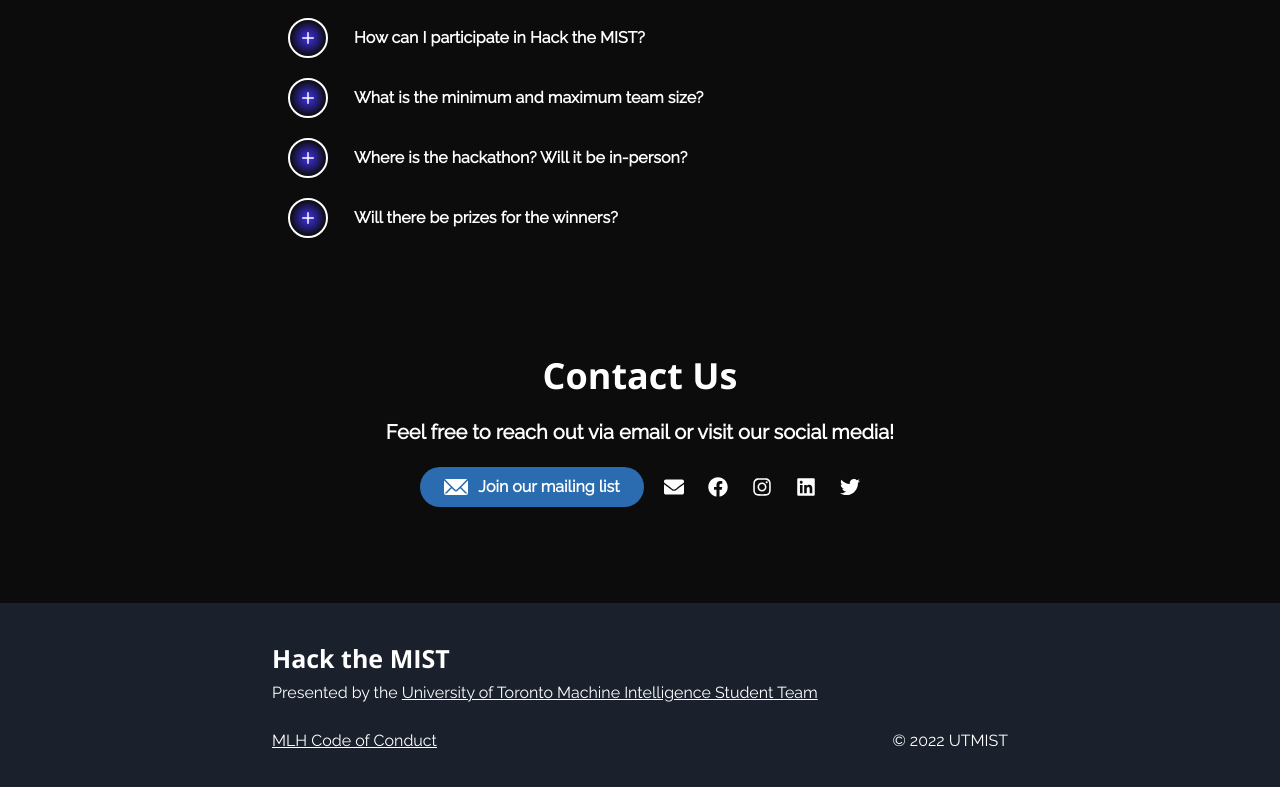
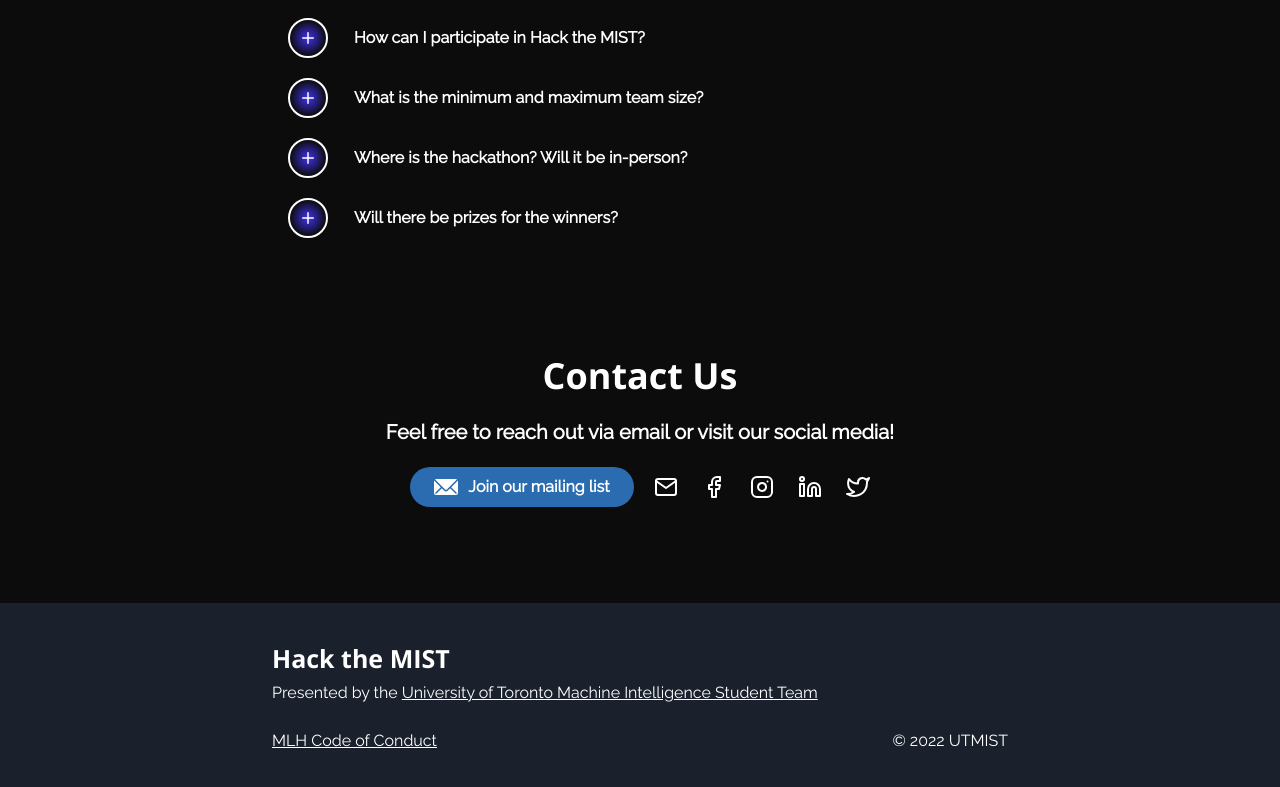
Before and after one commit to UTMIST/hackthemist, a React (Create React App) app: page / in a window 1280 px wide. Shown: the part 3038-3825 px from the top of the page. Built offline with nearby package versions, Linux system fonts and the light colour scheme.

Commit message:
Changed social icons from FA to Feather

```diff
--- a/src/sections/Contact.tsx
+++ b/src/sections/Contact.tsx
@@ -13,38 +13,38 @@
 } from '@chakra-ui/react';
 import { EmailIcon } from '@chakra-ui/icons';
 import {
-    FaEnvelope,
-    FaFacebook,
-    FaInstagram,
-    FaLinkedin,
-    FaTwitter
-} from 'react-icons/fa'
+    FiMail,
+    FiFacebook,
+    FiInstagram,
+    FiLinkedin,
+    FiTwitter
+} from 'react-icons/fi'
 
 const Contact = () => {
     const socialData = [
         {
             aria: 'Email',
-            icon: <FaEnvelope />,
+            icon: <FiMail />,
             href: 'mailto:utorontomist@gmail.com'
         },
         {
             aria: 'Facebook',
-            icon: <FaFacebook />,
+            icon: <FiFacebook />,
             href: 'https://www.facebook.com/UofT.MIST'
         },
         {
             aria: 'Instagram',
-            icon: <FaInstagram />,
+            icon: <FiInstagram />,
             href: 'https://instagram.com/uoft_utmist'
         },
         {
             aria: 'LinkedIn',
-            icon: <FaLinkedin />,
+            icon: <FiLinkedin />,
             href: 'https://linkedin.com/company/utmist'
         },
         {
             aria: 'Twitter',
-            icon: <FaTwitter />,
+            icon: <FiTwitter />,
             href: 'https://twitter.com/UTMIST1'
         }
     ]
@@ -86,7 +86,7 @@
                                         <Link
                                             aria-label={social.aria}
                                             href={social.href}
-                                            fontSize={20}
+                                            fontSize={24}
                                             isExternal>
                                             {social.icon}
                                         </Link>
```
